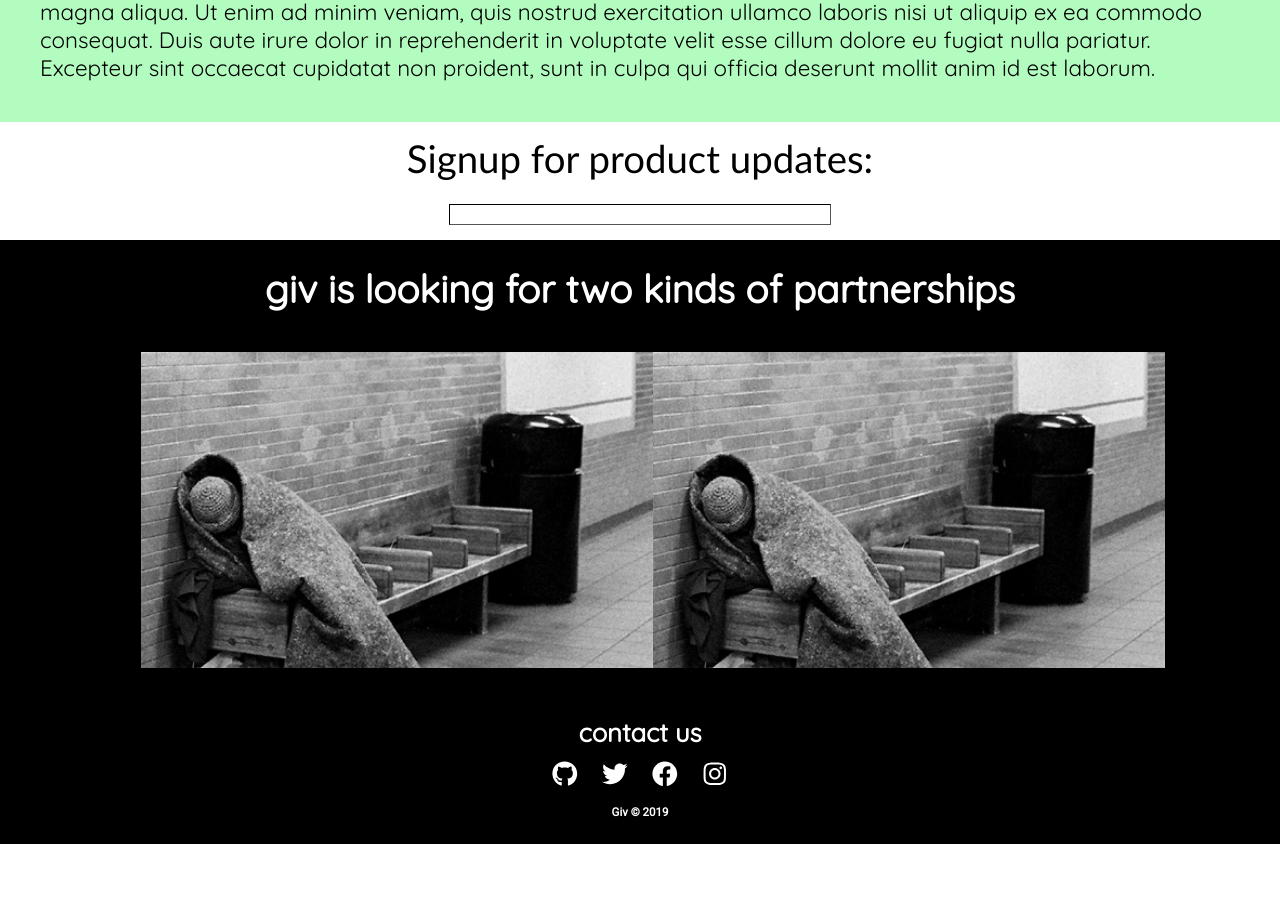
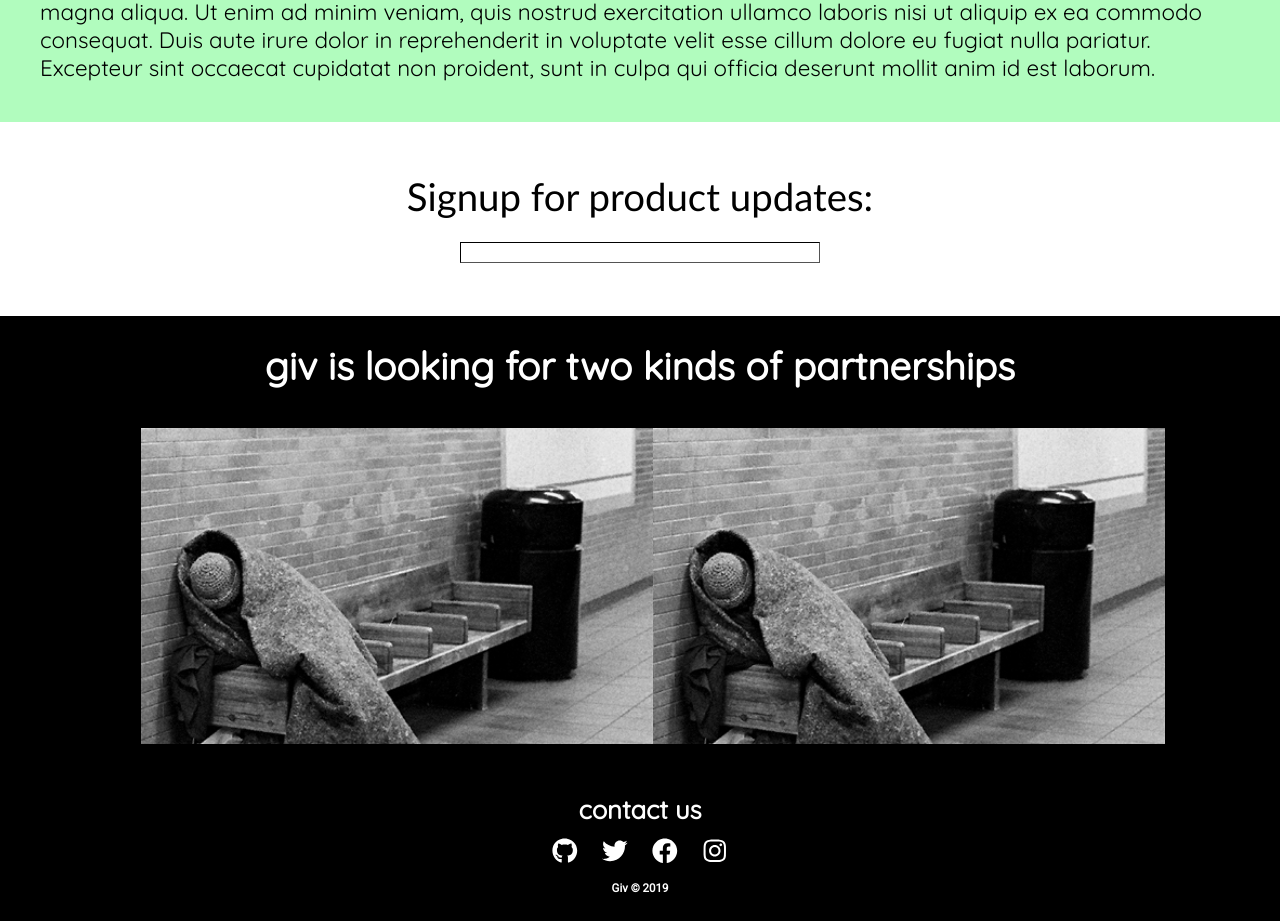
Before and after one commit to giv-charity/giv-website, a React (Create React App) app: page / in a window 1280 px wide. Shown: the part 940-1861 px from the top of the page. Before the commit the page ends 1784 px from the top, so only its background shows below. Built offline with nearby package versions, Linux system fonts and the light colour scheme.

Commit message:
Added gh-pages support

```diff
--- a/package.json
+++ b/package.json
@@ -2,7 +2,9 @@
   "name": "giv",
   "version": "0.1.0",
   "private": true,
+  "homepage": "https://nshah9856.github.io/giv",
   "dependencies": {
+    "gh-pages": "^2.0.1",
     "husky": "^1.3.1",
     "lint-staged": "^8.1.5",
     "react": "^16.8.5",
@@ -24,6 +26,8 @@
   "scripts": {
     "start": "PORT={80} react-scripts start",
     "build": "react-scripts build",
+    "predeploy": "npm run build",
+    "deploy": "gh-pages -d build",
     "test": "react-scripts test",
     "eject": "react-scripts eject"
   },
--- a/public/index.html
+++ b/public/index.html
@@ -25,7 +25,7 @@
       work correctly both with client-side routing and a non-root public URL.
       Learn how to configure a non-root public URL by running `npm run build`.
     -->
-    <title>React App</title>
+    <title>Giv</title>
   </head>
   <body>
     <noscript>You need to enable JavaScript to run this app.</noscript>
--- a/src/assets/css/Footer.css
+++ b/src/assets/css/Footer.css
@@ -1,4 +1,4 @@
-.Footer-wrapper {
+.footer-wrapper {
   background-color: black;
   color: white;
   font-family: QuickSand;
@@ -7,7 +7,7 @@
   font-size: 2vw;
 }
 
-.Footer {
+.footer {
   padding: 2%;
 }
 
--- a/src/assets/css/Form.css
+++ b/src/assets/css/Form.css
@@ -1,12 +1,12 @@
-.Form-wrapper {
+.form-wrapper {
   font-family: "Gill Sans", "Gill Sans MT", Calibri, "Trebuchet MS", sans-serif;
   text-align: center;
   font-weight: lighter;
   font-size: 3vw;
-  padding: 1%;
+  padding: 4%;
 }
 
-.Form-wrapper input {
+.form-wrapper input {
   padding: 2px;
   width: 30%;
   border-color: black;
--- a/src/assets/css/PartnerPage.css
+++ b/src/assets/css/PartnerPage.css
@@ -1,4 +1,4 @@
-.Partner-wrapper {
+.partner-wrapper {
   background-color: black;
   color: white;
   font-family: QuickSand;
@@ -7,7 +7,7 @@
   font-size: 3vw;
 }
 
-.Partner-wrapper header {
+.partner-wrapper header {
   padding: 2%;
 }
 
@@ -17,7 +17,7 @@
   padding: 1%;
 }
 
-.Partner-wrapper img {
+.partner-wrapper img {
   height: auto;
   width: 40%;
 }
--- a/src/components/Footer.js
+++ b/src/components/Footer.js
@@ -4,8 +4,8 @@ import { FaGithub, FaTwitter, FaInstagram, FaFacebook } from "react-icons/fa";
 
 const Footer = props => {
   return (
-    <div className="Footer-wrapper">
-      <footer className="Footer">
+    <div className="footer-wrapper">
+      <footer className="footer">
         contact us
         <div className="icons">
           <a
--- a/src/components/FormPage.js
+++ b/src/components/FormPage.js
@@ -3,7 +3,7 @@ import "../assets/css/Form.css";
 
 const Form = props => {
   return (
-    <div className="Form-wrapper">
+    <div className="form-wrapper">
       Signup for product updates:
       <br />
       <input type="email" />
--- a/src/components/PartnerPage.js
+++ b/src/components/PartnerPage.js
@@ -4,7 +4,7 @@ import "../assets/css/PartnerPage.css";
 import homeless from "../assets/images/homeless.jpg";
 const PartnerPage = props => {
   return (
-    <div className="Partner-wrapper">
+    <div className="partner-wrapper">
       <header>giv is looking for two kinds of partnerships</header>
       <div className="images">
         <img src={homeless} alt="" />
```
Also changed, not shown: 1 other file (tests, documents, lock files or other folders).
